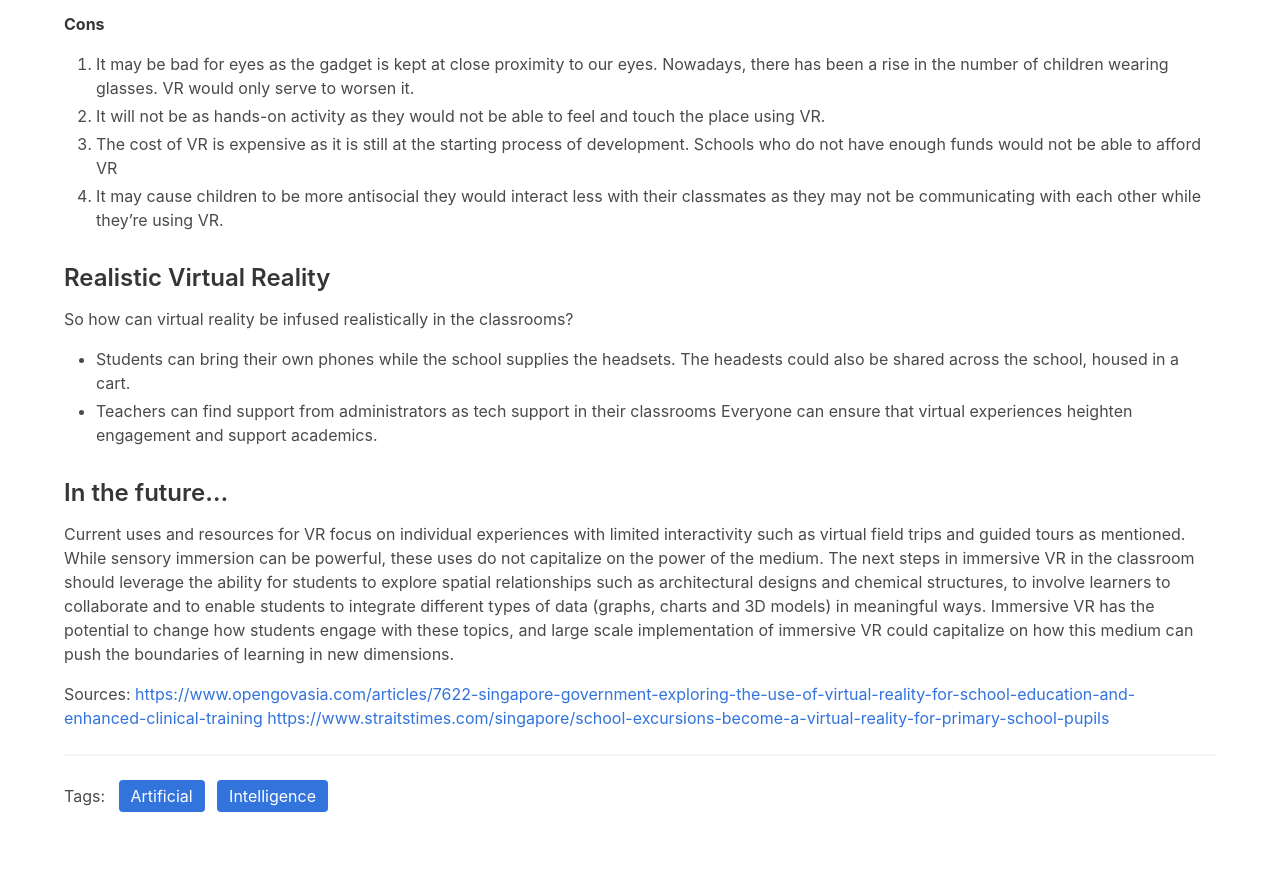
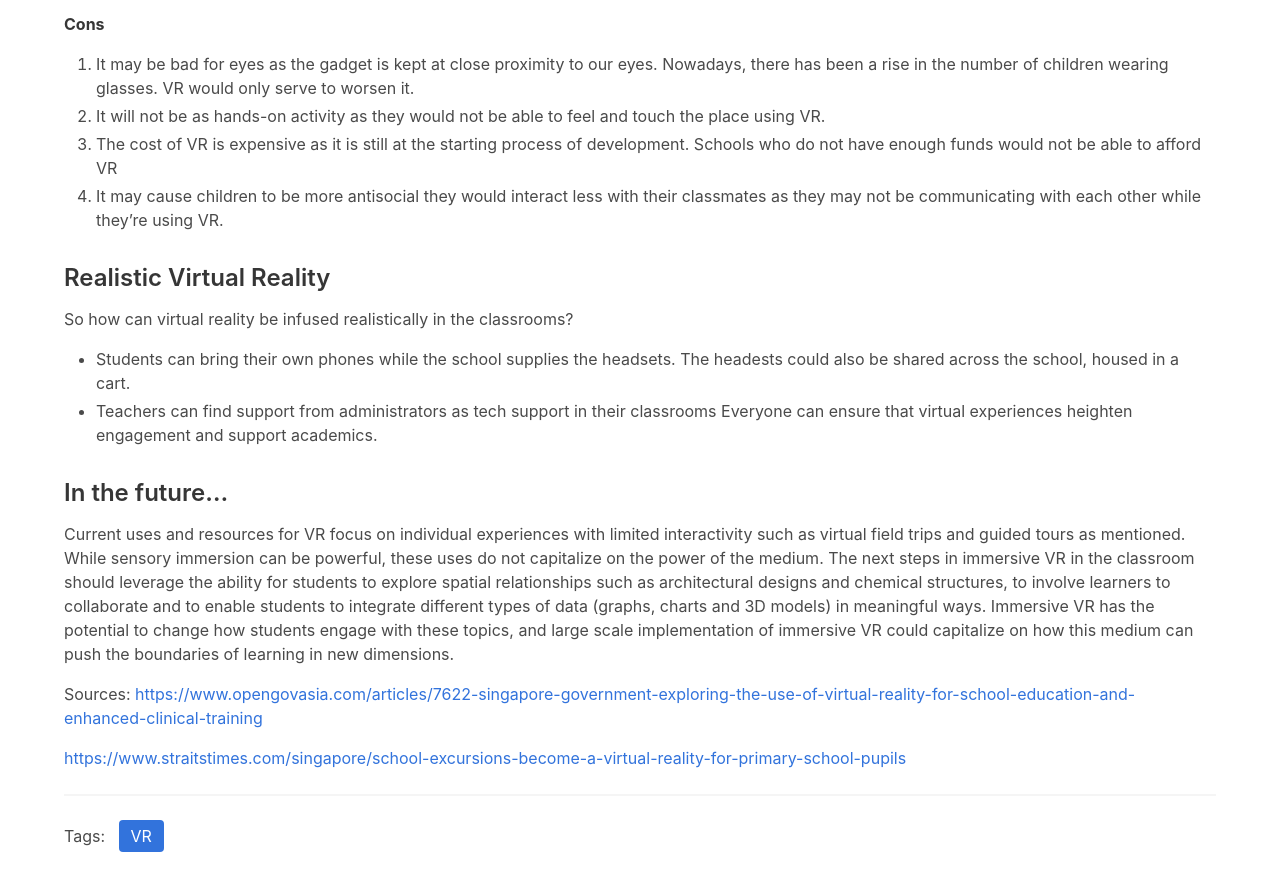
Before and after one commit to dunmanhigh/smarticc, a Jekyll site: the page built from _posts/2018-07-13-making-virtual-reality-a-reality-in-todays-classrooms.md, in a window 1280 px wide and 900 px high, scrolled down 1175 px. Shown: the top 891 px of the window. Built offline with Jekyll 4.4.1, drawn with Linux system fonts in a browser that asks for light colours; before the commit the page ends 2035 px from its top, so only the background shows below that.

Commit message:
changed tag to VR

```diff
--- a/_posts/2018-07-13-making-virtual-reality-a-reality-in-todays-classrooms.md
+++ b/_posts/2018-07-13-making-virtual-reality-a-reality-in-todays-classrooms.md
@@ -1,7 +1,7 @@
 ---
 title: Making Virtual Reality a Reality in Today’s Classrooms
 categories: article
-tags: Artificial Intelligence
+tags: VR
 author: Leonard Lee-Ralph Lim Yue Tai, Chou Bi Yu, Loh Jun Kai
 ---
 
@@ -41,6 +41,7 @@ Current uses and resources for VR focus on individual experiences with limited i
 
 Sources:
 [https://www.opengovasia.com/articles/7622-singapore-government-exploring-the-use-of-virtual-reality-for-school-education-and-enhanced-clinical-training](https://www.opengovasia.com/articles/7622-singapore-government-exploring-the-use-of-virtual-reality-for-school-education-and-enhanced-clinical-training)
+
 [https://www.straitstimes.com/singapore/school-excursions-become-a-virtual-reality-for-primary-school-pupils](https://www.straitstimes.com/singapore/school-excursions-become-a-virtual-reality-for-primary-school-pupils)
 
 [image-1]: {{ "/assets/img/2018-07-13-making-virtual-reality-a-reality-in-todays-classrooms-1.png" | absolute_url }}
```
